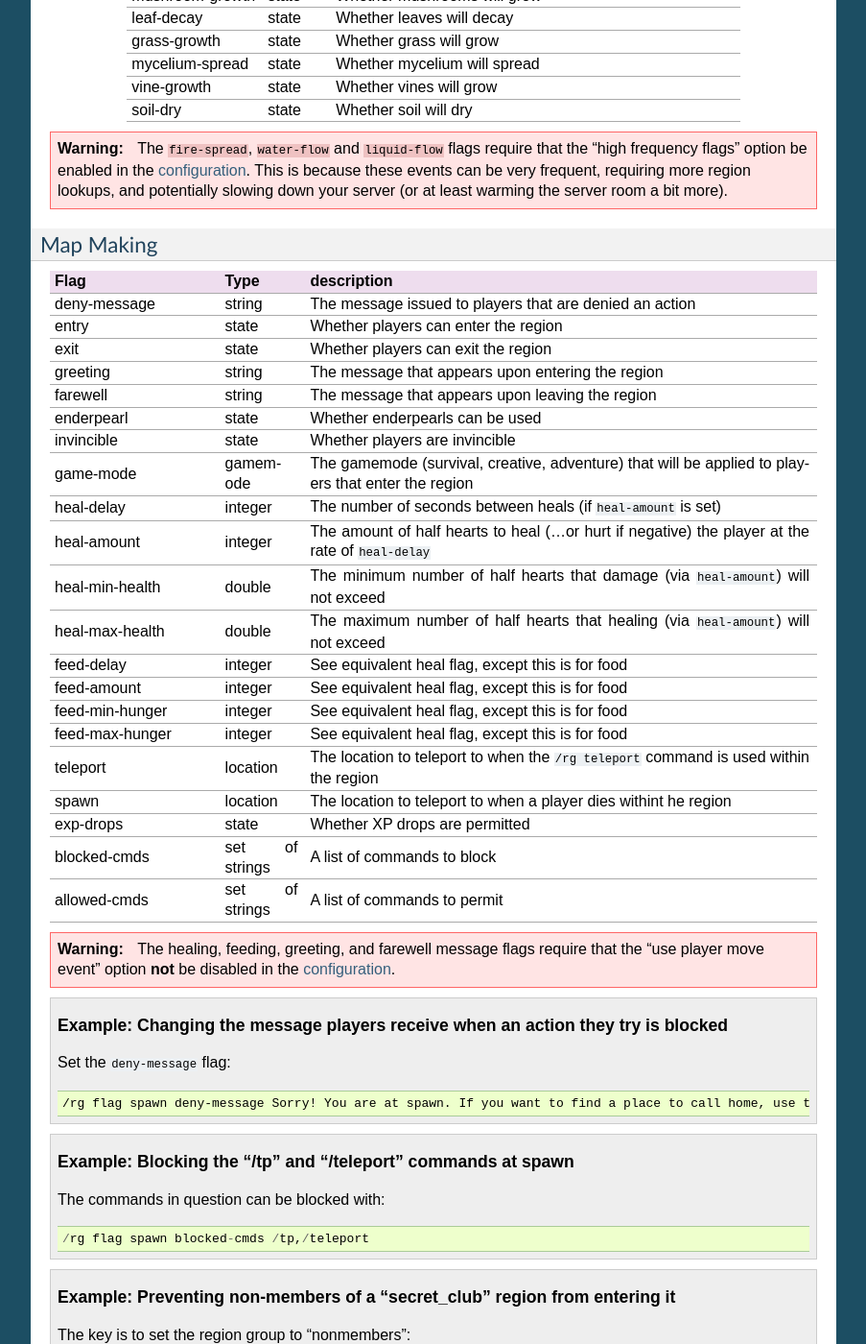
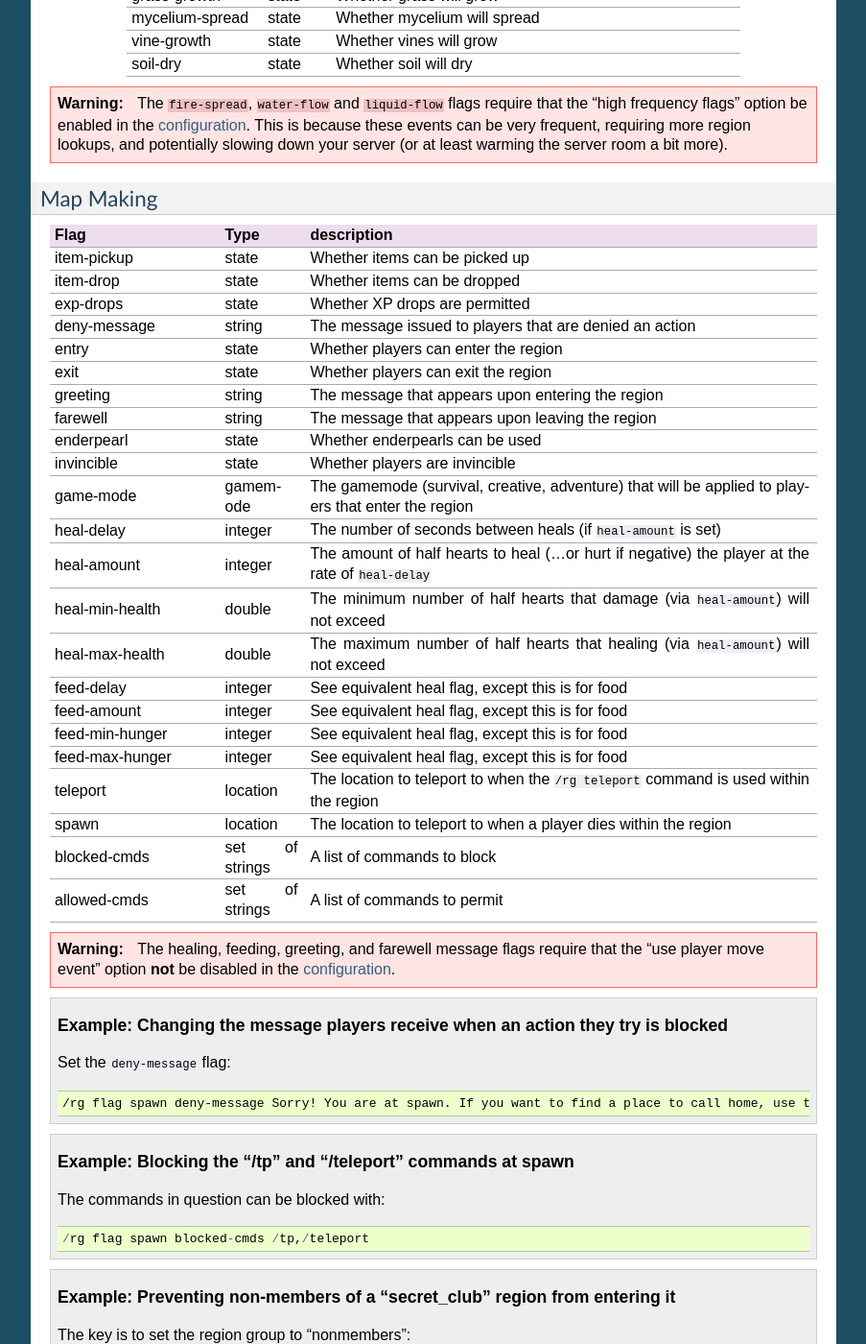
Before and after one commit to aurorasmiles/WorldGuardDocs, a Sphinx documentation site: the page built from source/regions/flags.rst, in a window 1280 px wide and 1400 px high, scrolled down 3706 px. Shown: the whole window at 96% size, without its empty margins (198-1101 px from the left). Built offline with Sphinx 7.4.7, drawn with Linux system fonts in a browser that asks for light colours; some of the changed text lies outside the part shown.

Commit message:
Reorganize flags.

```diff
--- a/source/regions/flags.rst
+++ b/source/regions/flags.rst
@@ -181,6 +179,9 @@ Map Making
     :header: Flag, Type, description
     :widths: 10, 5, 30
 
+    item-pickup,state,Whether items can be picked up
+    item-drop,state,Whether items can be dropped
+    exp-drops,state,Whether XP drops are permitted
     deny-message,string,The message issued to players that are denied an action
     entry,state,Whether players can enter the region
     exit,state,Whether players can exit the region
@@ -198,8 +199,7 @@ Map Making
     feed-min-hunger,integer,"See equivalent heal flag, except this is for food"
     feed-max-hunger,integer,"See equivalent heal flag, except this is for food"
     teleport,location,The location to teleport to when the ``/rg teleport`` command is used within the region
-    spawn,location,The location to teleport to when a player dies withint he region
-    exp-drops,state,Whether XP drops are permitted
+    spawn,location,The location to teleport to when a player dies within the region
     blocked-cmds,set of strings,A list of commands to block
     allowed-cmds,set of strings,A list of commands to permit
 
```
Also changed, not shown: other parts of source/regions/flags.rst (+0 -2 lines).
